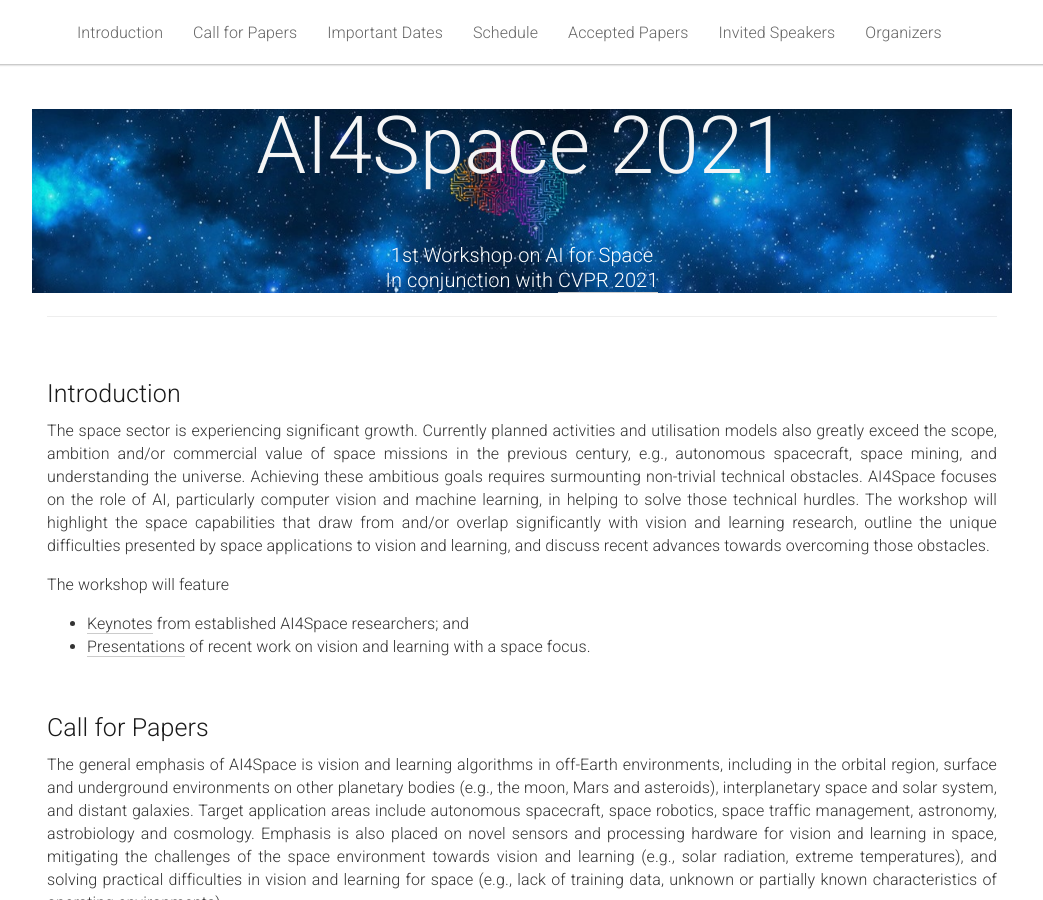
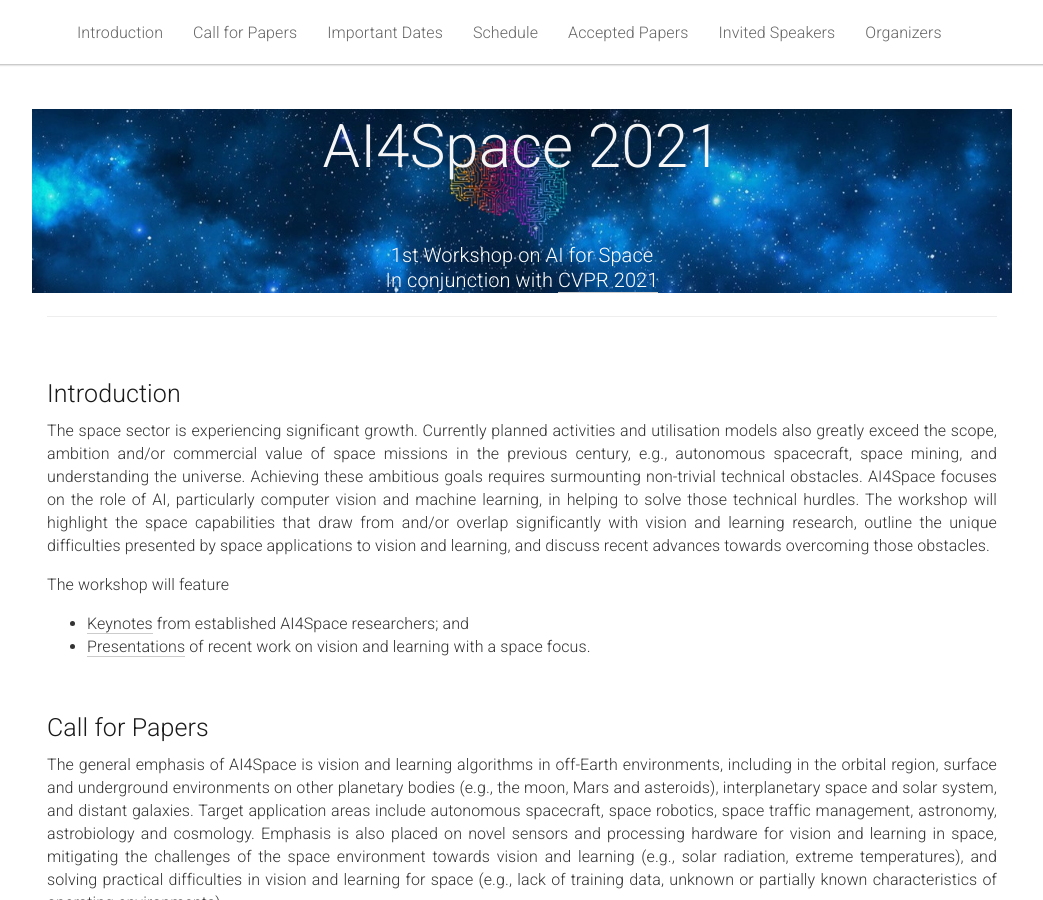
Before and after one commit to AIforSpace/2024, a Jekyll site: the page built from _pages/home.md, in a window 1280 px wide and 900 px high. Shown: the whole window, without its empty margins (118-1161 px from the left). Built offline with Jekyll 4.4.1, drawn with Linux system fonts in a browser that asks for light colours.

Commit message:
Update home.md

```diff
--- a/_pages/home.md
+++ b/_pages/home.md
@@ -13,7 +13,7 @@
 <br>
 <div class="row header-row">
   <div class="col-xs-12 header-img">
-    <center><h1 style="font-size:80px">AI4Space 2021</h1></center>
+    <center><h1 style="font-size:60px">AI4Space 2021</h1></center>
     <center><br></center>
     <center><br></center>
     <br>
```
